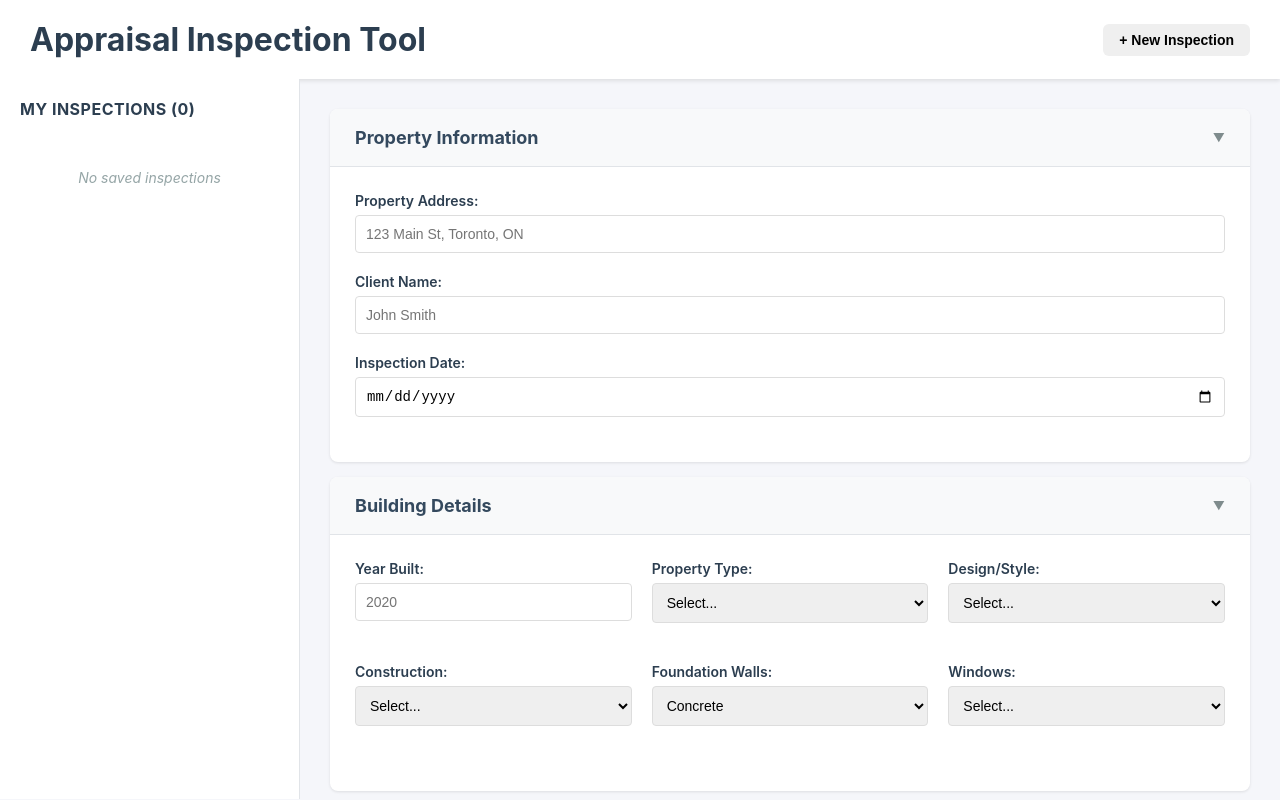
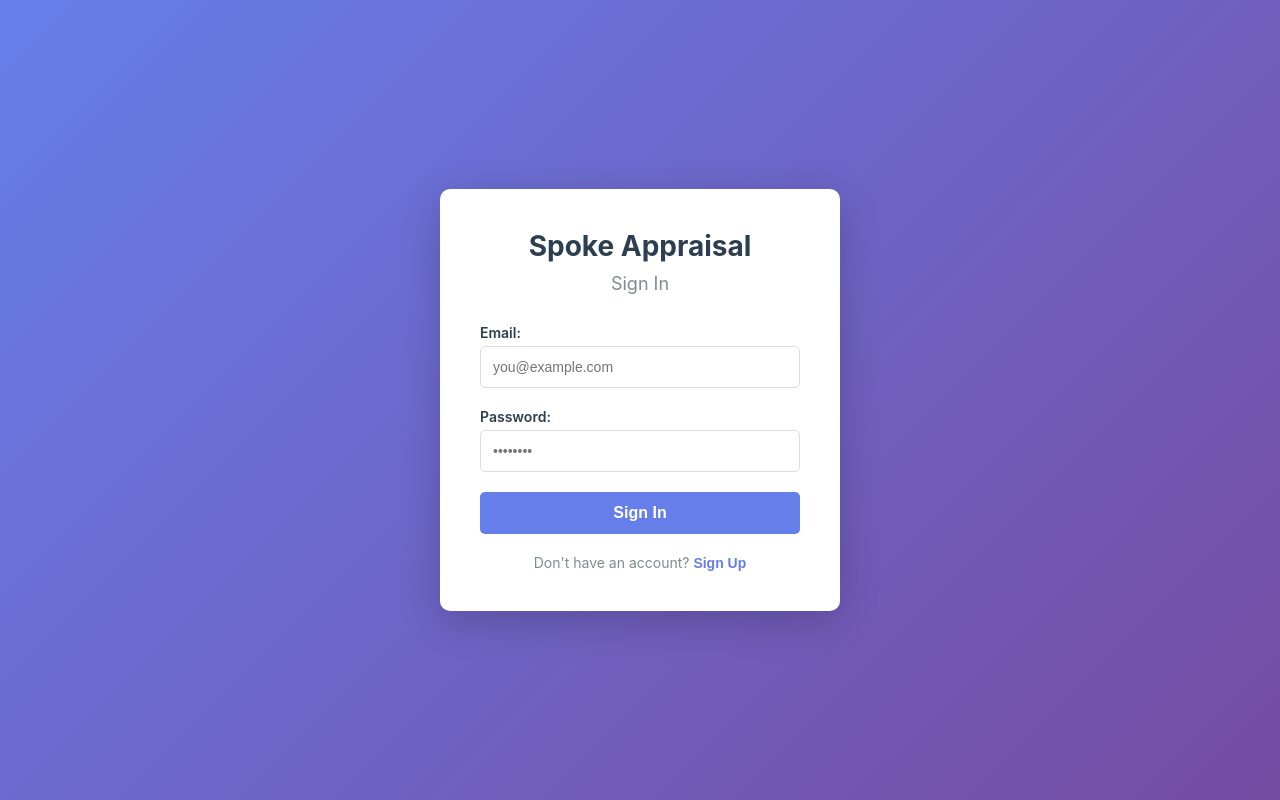
Before and after one commit to sheldongoodridge/appraisal-tool, a React (Create React App) app: page / in a window 1280 px wide. Built offline with nearby package versions, Linux system fonts and the light colour scheme.

Commit message:
connect to cloud backend - authentication and cloud sync working

```diff
--- a/package.json
+++ b/package.json
@@ -8,6 +8,7 @@
     "@testing-library/jest-dom": "^6.9.1",
     "@testing-library/react": "^16.3.2",
     "@testing-library/user-event": "^13.5.0",
+    "axios": "^1.16.0",
     "react": "^19.2.5",
     "react-dom": "^19.2.5",
     "react-scripts": "5.0.1",
--- a/src/App.js
+++ b/src/App.js
@@ -1,7 +1,19 @@
 import { useState, useEffect } from 'react';
 import './App.css';
+import Login from './components/Login';
+import {
+  isAuthenticated,
+  clearAuthToken,
+  getInspections,
+  createInspection,
+  updateInspection,
+  deleteInspection as deleteInspectionAPI
+} from './services/api';
 
 function App() {
+  const [isLoggedIn, setIsLoggedIn] = useState(false);
+  const [currentUser, setCurrentUser] = useState(null);
+  const [loading, setLoading] = useState(true);
   const [inspections, setInspections] = useState([]);
   const [currentInspection, setCurrentInspection] = useState(null);
 
@@ -173,18 +185,46 @@ function App() {
     site: false
   });
 
+// Check authentication on mount
 useEffect(() => {
-    const saved = localStorage.getItem('inspections');
-    if (saved) {
-      setInspections(JSON.parse(saved));
+  const checkAuth = async () => {
+    if (isAuthenticated()) {
+      const user = JSON.parse(localStorage.getItem('user'));
+      setCurrentUser(user);
+      setIsLoggedIn(true);
+      await loadInspectionsFromCloud();
     }
+    setLoading(false);
+  };
+
+  checkAuth();
 }, []);
 
-  useEffect(() => {
-    if (inspections.length > 0) {
-      localStorage.setItem('inspections', JSON.stringify(inspections));
+  const loadInspectionsFromCloud = async () => {
+  try {
+    const cloudInspections = await getInspections();
+    setInspections(cloudInspections);
+  } catch (error) {
+    console.error('Error loading inspections:', error);
+    alert('Failed to load inspections from cloud');
   }
-  }, [inspections]);
+};
+
+const handleLoginSuccess = (user) => {
+  setCurrentUser(user);
+  setIsLoggedIn(true);
+  loadInspectionsFromCloud();
+};
+
+const handleLogout = () => {
+  clearAuthToken();
+  localStorage.removeItem('user');
+  setIsLoggedIn(false);
+  setCurrentUser(null);
+  setInspections([]);
+  setCurrentInspection(null);
+  newInspection();
+};
 
 const handleChange = (e) => {
     const { name, value, type, checked } = e.target;
@@ -269,9 +309,9 @@ function App() {
     ));
   };
 
-  const saveInspection = () => {
-    const inspection = {
-      id: currentInspection || Date.now(),
+const saveInspection = async () => {
+  try {
+    const inspectionData = {
       property: propertyData,
       roomAllocation: roomAllocation,
       photos: photos.map(p => ({
@@ -279,35 +319,40 @@ function App() {
         filename: p.filename,
         room: p.room,
         notes: p.notes
-      })),
-      savedAt: new Date().toISOString()
+      }))
     };
 
 if (currentInspection) {
-      setInspections(inspections.map(i =>
-        i.id === currentInspection ? inspection : i
-      ));
+  // Update existing
+  const updated = await updateInspection(currentInspection, inspectionData);
+  // Reload all inspections from cloud to ensure consistency
+  await loadInspectionsFromCloud();
+  alert('Inspection updated successfully!');
 } else {
-      setInspections([...inspections, inspection]);
-      setCurrentInspection(inspection.id);
+  // Create new
+  const created = await createInspection(inspectionData);
+  setCurrentInspection(created.id);
+  // Reload all inspections from cloud
+  await loadInspectionsFromCloud();
+  alert('Inspection saved to cloud!');
 }
-
-    alert('Inspection saved!');
+  } catch (error) {
+    console.error('Save error:', error);
+    alert('Failed to save inspection. Please try again.');
+  }
 };
 
   const loadInspection = (inspection) => {
     setCurrentInspection(inspection.id);
-    setPropertyData(inspection.property);
+    setPropertyData(inspection.property_data);
     setRoomAllocation(inspection.roomAllocation || {
       main: { entrance: 0, living: 0, dining: 0, kitchen: 0, family: 0, bedrooms: 0, den: 0, fullBath: 0, partBath: 0, laundry: 0, other: 0, sqft: '' },
       second: { entrance: 0, living: 0, dining: 0, kitchen: 0, family: 0, bedrooms: 0, den: 0, fullBath: 0, partBath: 0, laundry: 0, other: 0, sqft: '' },
       third: { entrance: 0, living: 0, dining: 0, kitchen: 0, family: 0, bedrooms: 0, den: 0, fullBath: 0, partBath: 0, laundry: 0, other: 0, sqft: '' },
       basement: { entrance: 0, living: 0, dining: 0, kitchen: 0, family: 0, bedrooms: 0, den: 0, fullBath: 0, partBath: 0, laundry: 0, other: 0, sqft: '' }
     });
-    setPhotos(inspection.photos.map(p => ({
-      ...p,
-      url: ''
-    })));
+    setPhotos([]); // Photos not loaded from cloud yet.
+
   };
 
   const newInspection = () => {
@@ -405,11 +450,18 @@ function App() {
     setPhotos([]);
   };
 
-  const deleteInspection = (id) => {
+const deleteInspection = async (id) => {
   if (window.confirm('Delete this inspection?')) {
+    try {
+      await deleteInspectionAPI(id);
       setInspections(inspections.filter(i => i.id !== id));
       if (currentInspection === id) {
         newInspection();
+      }
+      alert('Inspection deleted successfully');
+    } catch (error) {
+      console.error('Delete error:', error);
+      alert('Failed to delete inspection');
     }
   }
 };
@@ -474,13 +526,26 @@ function App() {
 
  const totals = calculateGrandTotals();
 
+// Show login screen if not authenticated
+if (loading) {
+  return <div className="loading">Loading...</div>;
+}
+
+if (!isLoggedIn) {
+  return <Login onLoginSuccess={handleLoginSuccess} />;
+}
+
 return (
   <div className="App">
   <header className="app-header">
-        <h1>Appraisal Inspection Tool</h1>
+    <h1>Spoke - Appraisal Inspection Tool</h1>
    <div className="header-actions">
+    <span className="user-info">👤 {currentUser?.full_name || currentUser?.email}</span>
     <button className="btn btn-small" onClick={newInspection}>
       + New Inspection
+    </button>
+    <button className="btn btn-small btn-logout" onClick={handleLogout}>
+      Logout
     </button>
   </div>
 </header>
@@ -498,9 +563,9 @@ function App() {
                   className={`inspection-item ${currentInspection === inspection.id ? 'active' : ''}`}
                 >
                   <div onClick={() => loadInspection(inspection)} className="inspection-content">
-                    <strong>{inspection.property.address || 'Untitled'}</strong>
-                    <small>{inspection.photos.length} photos</small>
-                    <small>{new Date(inspection.savedAt).toLocaleDateString()}</small>
+                    <strong>{inspection.property_data?.address || 'Untitled'}</strong>
+
+                    <small>{new Date(inspection.created_at).toLocaleDateString()}</small>
                   </div>
                   <button
                     className="delete-btn"
--- /dev/null
+++ b/src/components/Login.css
@@ -0,0 +1,110 @@
+.login-container {
+  min-height: 100vh;
+  display: flex;
+  align-items: center;
+  justify-content: center;
+  background: linear-gradient(135deg, #667eea 0%, #764ba2 100%);
+}
+
+.login-box {
+  background: white;
+  padding: 40px;
+  border-radius: 10px;
+  box-shadow: 0 10px 40px rgba(0, 0, 0, 0.2);
+  width: 100%;
+  max-width: 400px;
+}
+
+.login-box h1 {
+  margin: 0 0 10px 0;
+  color: #2c3e50;
+  font-size: 28px;
+  text-align: center;
+}
+
+.login-box h2 {
+  margin: 0 0 30px 0;
+  color: #7f8c8d;
+  font-size: 18px;
+  font-weight: normal;
+  text-align: center;
+}
+
+.login-box .form-group {
+  margin-bottom: 20px;
+}
+
+.login-box .form-group label {
+  display: block;
+  margin-bottom: 5px;
+  color: #2c3e50;
+  font-weight: 600;
+}
+
+.login-box .form-group input {
+  width: 100%;
+  padding: 12px;
+  border: 1px solid #ddd;
+  border-radius: 5px;
+  font-size: 14px;
+  box-sizing: border-box;
+}
+
+.login-box .form-group input:focus {
+  outline: none;
+  border-color: #667eea;
+  box-shadow: 0 0 0 3px rgba(102, 126, 234, 0.1);
+}
+
+.login-box .btn-primary {
+  width: 100%;
+  padding: 12px;
+  background: #667eea;
+  color: white;
+  border: none;
+  border-radius: 5px;
+  font-size: 16px;
+  font-weight: 600;
+  cursor: pointer;
+  transition: background 0.2s;
+}
+
+.login-box .btn-primary:hover:not(:disabled) {
+  background: #5568d3;
+}
+
+.login-box .btn-primary:disabled {
+  background: #ccc;
+  cursor: not allowed;
+}
+
+.error-message {
+  background: #fee;
+  color: #c33;
+  padding: 12px;
+  border-radius: 5px;
+  margin-bottom: 20px;
+  font-size: 14px;
+  border: 1px solid #fcc;
+}
+
+.toggle-mode {
+  margin-top: 20px;
+  text-align: center;
+  color: #7f8c8d;
+  font-size: 14px;
+}
+
+.link-button {
+  background: none;
+  border: none;
+  color: #667eea;
+  font-weight: 600;
+  cursor: pointer;
+  padding: 0;
+  font-size: 14px;
+}
+
+.link-button:hover {
+  text-decoration: underline;
+}
--- /dev/null
+++ b/src/components/Login.js
@@ -0,0 +1,113 @@
+import { useState } from 'react';
+import { login, signup, setAuthToken } from '../services/api';
+import './Login.css';
+
+function Login({ onLoginSuccess }) {
+  const [isSignup, setIsSignup] = useState(false);
+  const [email, setEmail] = useState('');
+  const [password, setPassword] = useState('');
+  const [fullName, setFullName] = useState('');
+  const [error, setError] = useState('');
+  const [loading, setLoading] = useState(false);
+
+  const handleSubmit = async (e) => {
+    e.preventDefault();
+    setError('');
+    setLoading(true);
+
+    try {
+      let response;
+
+      if (isSignup) {
+        if (!fullName.trim()) {
+          setError('Please enter your full name');
+          setLoading(false);
+          return;
+        }
+        response = await signup(email, password, fullName);
+      } else {
+        response = await login(email, password);
+      }
+
+      // Store token and user info
+      setAuthToken(response.token);
+      localStorage.setItem('user', JSON.stringify(response.user));
+
+      // Call success callback
+      onLoginSuccess(response.user);
+    } catch (err) {
+      setError(err.response?.data?.error || 'Authentication failed. Please try again.');
+    } finally {
+      setLoading(false);
+    }
+  };
+
+  return (
+    <div className="login-container">
+      <div className="login-box">
+        <h1>Spoke Appraisal</h1>
+        <h2>{isSignup ? 'Create Account' : 'Sign In'}</h2>
+
+        {error && <div className="error-message">{error}</div>}
+
+        <form onSubmit={handleSubmit}>
+          {isSignup && (
+            <div className="form-group">
+              <label>Full Name:</label>
+              <input
+                type="text"
+                value={fullName}
+                onChange={(e) => setFullName(e.target.value)}
+                placeholder="John Smith"
+                required={isSignup}
+              />
+            </div>
+          )}
+
+          <div className="form-group">
+            <label>Email:</label>
+            <input
+              type="email"
+              value={email}
+              onChange={(e) => setEmail(e.target.value)}
+              placeholder="you@example.com"
+              required
+            />
+          </div>
+
+          <div className="form-group">
+            <label>Password:</label>
+            <input
+              type="password"
+              value={password}
+              onChange={(e) => setPassword(e.target.value)}
+              placeholder="••••••••"
+              required
+              minLength="8"
+            />
+          </div>
+
+          <button type="submit" className="btn btn-primary" disabled={loading}>
+            {loading ? 'Please wait...' : (isSignup ? 'Sign Up' : 'Sign In')}
+          </button>
+        </form>
+
+        <div className="toggle-mode">
+          {isSignup ? 'Already have an account?' : "Don't have an account?"}{' '}
+          <button
+            type="button"
+            className="link-button"
+            onClick={() => {
+              setIsSignup(!isSignup);
+              setError('');
+            }}
+          >
+            {isSignup ? 'Sign In' : 'Sign Up'}
+          </button>
+        </div>
+      </div>
+    </div>
+  );
+}
+
+export default Login;
--- /dev/null
+++ b/src/services/api.js
@@ -0,0 +1,84 @@
+import axios from 'axios';
+
+const API_URL = process.env.NODE_ENV === 'production'
+  ? 'http://142.93.151.194:3000/api'
+  : 'http://142.93.151.194:3000/api';
+
+// Get stored token
+const getToken = () => localStorage.getItem('authToken');
+
+// Set token after login
+export const setAuthToken = (token) => {
+  localStorage.setItem('authToken', token);
+};
+
+// Clear token on logout
+export const clearAuthToken = () => {
+  localStorage.removeItem('authToken');
+};
+
+// Check if user is logged in
+export const isAuthenticated = () => {
+  return !!getToken();
+};
+
+// API client with auth header
+const apiClient = axios.create({
+  baseURL: API_URL,
+  headers: {
+    'Content-Type': 'application/json',
+  },
+});
+
+// Add token to every request
+apiClient.interceptors.request.use((config) => {
+  const token = getToken();
+  if (token) {
+    config.headers.Authorization = `Bearer ${token}`;
+  }
+  return config;
+});
+
+// Auth endpoints
+export const signup = async (email, password, fullName) => {
+  const response = await axios.post(`${API_URL}/auth/signup`, {
+    email,
+    password,
+    fullName,
+  });
+  return response.data;
+};
+
+export const login = async (email, password) => {
+  const response = await axios.post(`${API_URL}/auth/login`, {
+    email,
+    password,
+  });
+  return response.data;
+};
+
+// Inspection endpoints
+export const getInspections = async () => {
+  const response = await apiClient.get('/inspections');
+  return response.data;
+};
+
+export const getInspection = async (id) => {
+  const response = await apiClient.get(`/inspections/${id}`);
+  return response.data;
+};
+
+export const createInspection = async (inspectionData) => {
+  const response = await apiClient.post('/inspections', inspectionData);
+  return response.data;
+};
+
+export const updateInspection = async (id, inspectionData) => {
+  const response = await apiClient.put(`/inspections/${id}`, inspectionData);
+  return response.data;
+};
+
+export const deleteInspection = async (id) => {
+  const response = await apiClient.delete(`/inspections/${id}`);
+  return response.data;
+};
```
Also changed, not shown: src/App.css (+22 -0 lines), 1 other file (tests, documents, lock files or other folders). Lines whose indentation alone changed are shown as unchanged.
